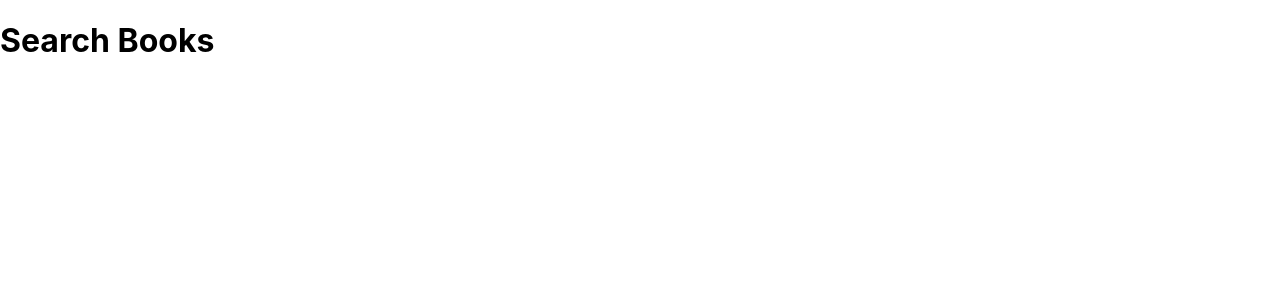
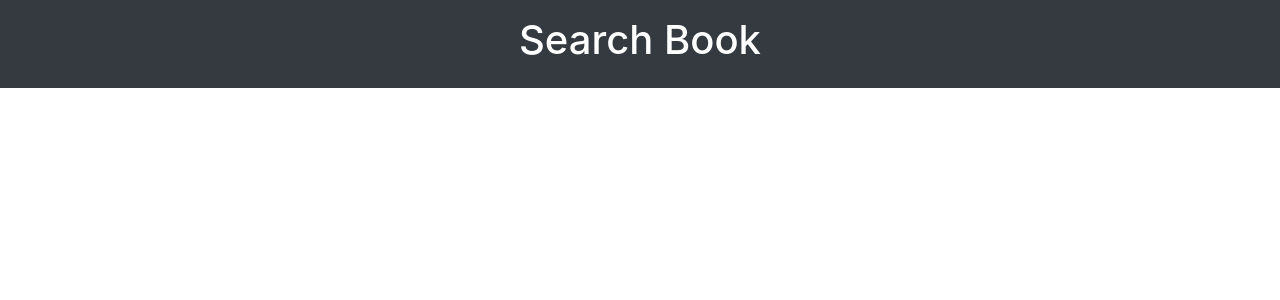
Before and after one commit to RuanSR/search-books-bar, a React (Create React App) app: page / in a window 1280 px wide. Shown: the top 300 px of the page. Built offline with nearby package versions, Linux system fonts and the light colour scheme.

Commit message:
Header
. Created Header Component
. Imported Bootstrap
. Material UI removed

```diff
--- a/package.json
+++ b/package.json
@@ -3,12 +3,13 @@
   "version": "0.1.0",
   "private": true,
   "dependencies": {
-    "@material-ui/core": "^4.11.4",
     "@testing-library/jest-dom": "^5.12.0",
     "@testing-library/react": "^11.2.7",
     "@testing-library/user-event": "^12.8.3",
+    "bootstrap": "^4.6.0",
     "fontsource-roboto": "^4.0.0",
     "react": "^17.0.2",
+    "react-bootstrap": "^1.6.0",
     "react-dom": "^17.0.2",
     "react-scripts": "4.0.3",
     "web-vitals": "^1.1.2"
--- a/src/App.js
+++ b/src/App.js
@@ -1,8 +1,16 @@
-import './assets/App.css';
+import "./components/SearchBar";
+import "./assets/App.css";
+
+import Books from "./components/Books";
+import Header from "./components/Header";
+
 
 function App() {
   return (
-    <h1>Search Books</h1>
+    <div className="App">
+      <Header/>
+      <Books/>
+    </div>
   );
 }
 
--- /dev/null
+++ b/src/components/Books/Books.jsx
@@ -0,0 +1,11 @@
+import React from "react";
+
+function Books() {
+  return (
+      <div>
+
+      </div>
+  );
+}
+
+export default Books;
--- /dev/null
+++ b/src/components/Books/index.js
@@ -0,0 +1,3 @@
+import Books from './Books'
+
+export default Books;
--- /dev/null
+++ b/src/components/Books/style.css
@@ -0,0 +1,3 @@
+.block{
+    background-color: red;
+}
--- /dev/null
+++ b/src/components/Header/Header.jsx
@@ -0,0 +1,12 @@
+import React from 'react';
+
+function Header(){
+    return (
+        <header className="badge-dark p-3">
+            <i className="fas fa-book"></i>
+            <h1>Search Book</h1>
+        </header>
+    )
+}
+
+export default Header;
--- /dev/null
+++ b/src/components/Header/index.js
@@ -0,0 +1,3 @@
+import Header from './Header'
+
+export default Header;
--- /dev/null
+++ b/src/components/SearchBar/SearchBar.jsx
@@ -0,0 +1,11 @@
+import React from "react";
+
+function SearchBar() {
+  return (
+    <div>
+
+    </div>
+  );
+}
+
+export default SearchBar;
--- /dev/null
+++ b/src/components/SearchBar/index.js
@@ -0,0 +1,3 @@
+import SearchBar from './SearchBar'
+
+export default SearchBar;
--- a/src/index.js
+++ b/src/index.js
@@ -2,7 +2,7 @@ import React from 'react';
 import ReactDOM from 'react-dom';
 import './assets/index.css';
 import App from './App';
-
+import 'bootstrap/dist/css/bootstrap.min.css';
 ReactDOM.render(
   <React.StrictMode>
     <App />
```
Also changed, not shown: 1 other file (tests, documents, lock files or other folders).
